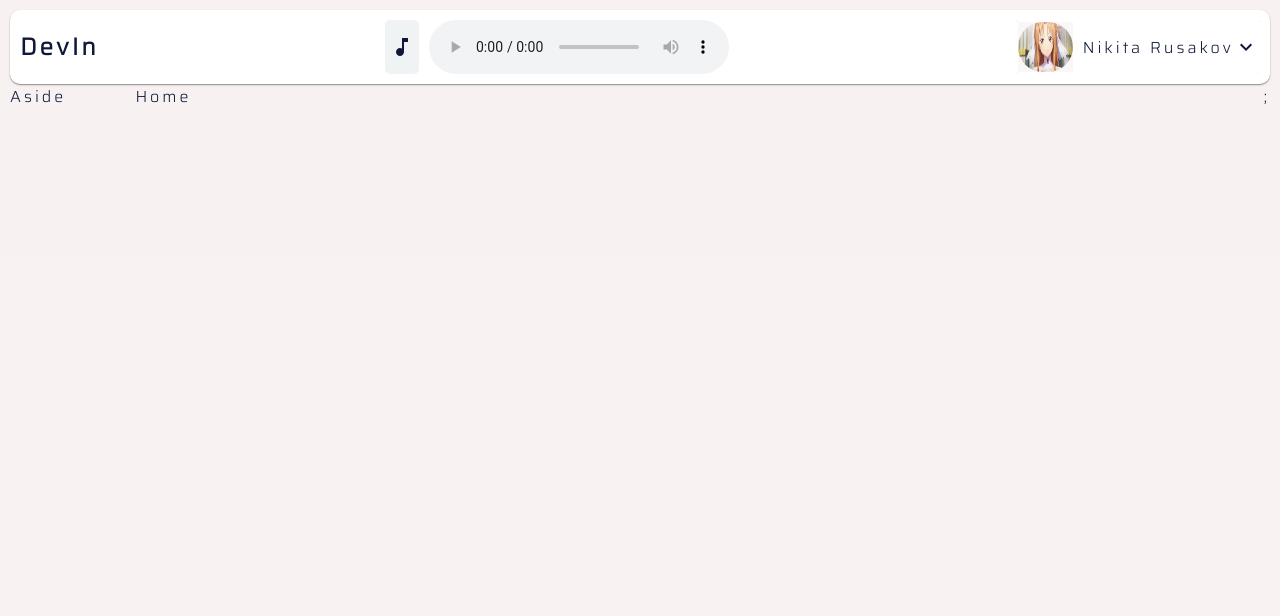
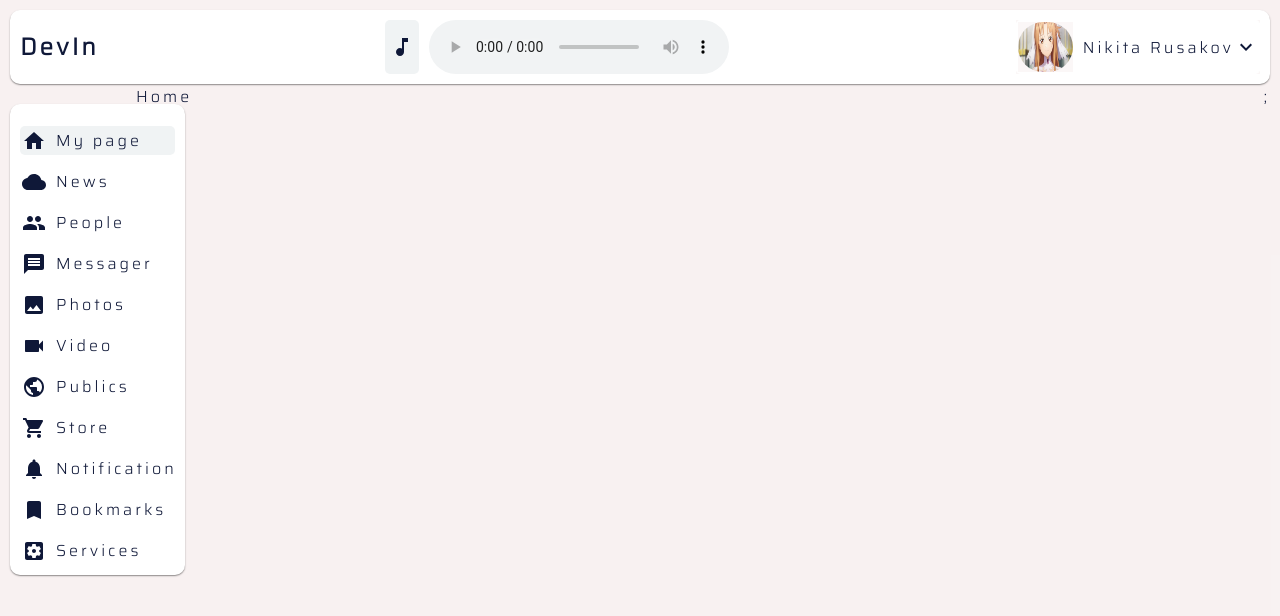
Before and after one commit to NikitaDeveloperWeb/DevIn-frontend, a React (Create React App) app: page /home in a window 1280 px wide. Shown: the top 616 px of the page. Built offline with nearby package versions, Linux system fonts and the light colour scheme.

Commit message:
creating navifation aside

```diff
--- /dev/null
+++ b/src/components/NavigationAside/components/AsideLink.tsx
@@ -0,0 +1,26 @@
+import React from 'react';
+import { Link } from 'react-router-dom';
+
+interface AsideLinkProps {
+  icon?: JSX.Element;
+  value?: string;
+  path: string;
+  active?: number;
+}
+
+function AsideLink({ icon, value, path, active }: AsideLinkProps) {
+  const [activeItem, setActiveItem] = React.useState(0);
+
+  return (
+    <div className={activeItem === active ? 'aside__link_active' : 'aside__link'}>
+      <div className="aside__link__a">
+        <Link to={path}>
+          <div className="icon">{icon}</div>
+          <p>{value}</p>
+        </Link>
+      </div>
+    </div>
+  );
+}
+
+export default AsideLink;
--- a/src/components/NavigationAside/index.tsx
+++ b/src/components/NavigationAside/index.tsx
@@ -1,7 +1,42 @@
 import React from 'react';
-
+import AsideLink from './components/AsideLink';
+import HomeIcon from '@material-ui/icons/Home';
+import GroupIcon from '@material-ui/icons/Group';
+import MessageIcon from '@material-ui/icons/Message';
+import VideocamIcon from '@material-ui/icons/Videocam';
+import LocalGroceryStoreIcon from '@material-ui/icons/LocalGroceryStore';
+import PublicIcon from '@material-ui/icons/Public';
+import PhotoIcon from '@material-ui/icons/Photo';
+import CloudIcon from '@material-ui/icons/Cloud';
+import NotificationsIcon from '@material-ui/icons/Notifications';
+import BookmarkIcon from '@material-ui/icons/Bookmark';
+import SettingsApplicationsIcon from '@material-ui/icons/SettingsApplications';
 function NavigationAside() {
-  return <div>Aside</div>;
+  return (
+    <div className="navigationAside">
+      <AsideLink path="/home" value="My page" icon={<HomeIcon />} active={0} />
+      <AsideLink path="/news" value="News" icon={<CloudIcon />} active={1} />
+      <AsideLink path="/follows" value="People" icon={<GroupIcon />} active={2} />
+      <AsideLink path="/messager" value="Messager" icon={<MessageIcon />} active={3} />
+      <AsideLink path="/photos" value="Photos" icon={<PhotoIcon />} active={4} />
+      <AsideLink path="/video" value="Video" icon={<VideocamIcon />} active={5} />
+      <AsideLink path="/publics" value="Publics" icon={<PublicIcon />} active={6} />
+      <AsideLink path="/store" value="Store" icon={<LocalGroceryStoreIcon />} active={7} />
+      <AsideLink
+        path="/notification"
+        value="Notification"
+        icon={<NotificationsIcon />}
+        active={8}
+      />
+      <AsideLink path="/bookmarks" value="Bookmarks" icon={<BookmarkIcon />} active={9} />
+      <AsideLink
+        path="/servises"
+        value="Services"
+        icon={<SettingsApplicationsIcon />}
+        active={10}
+      />
+    </div>
+  );
 }
 
 export default NavigationAside;
--- a/src/scss/app.scss
+++ b/src/scss/app.scss
@@ -4,7 +4,7 @@
 @import './components/button', './components/button', './components/modal', './components/field',
   './components/form', './components/stepper', './components/select', './components/navigation',
   './components/navigationAside', './components/logo', './components/musicPlayer',
-  './components/userPreview', './components/card', './components/confirm';
+  './components/userPreview', './components/card', './components/confirm', './components/asideLink';
 //pages
 @import './pages/beginPage', './pages/mainPage';
 .app {
--- /dev/null
+++ b/src/scss/components/_asideLink.scss
@@ -0,0 +1,79 @@
+@import '../base/theme';
+.aside__link {
+  display: flex;
+  width: 100%;
+  margin-top: 12px;
+  position: relative;
+  align-items: center;
+  background: inherit;
+  padding: 2px;
+  border-radius: 5px;
+  &__a {
+    background: inherit;
+    display: flex;
+    height: 100%;
+    width: 100%;
+    flex-direction: row;
+    align-items: center;
+    a {
+      width: 100%;
+      display: flex;
+      flex-direction: row;
+      background: inherit;
+      .icon {
+        display: flex;
+        align-items: center;
+        background-color: inherit;
+        position: relative;
+        svg {
+          background: inherit;
+        }
+      }
+      p {
+        background: inherit;
+        position: relative;
+        margin-left: 10px;
+      }
+    }
+  }
+}
+.aside__link_active {
+  display: flex;
+  width: 100%;
+  margin-top: 12px;
+  position: relative;
+  align-items: center;
+  background: var(--color--music);
+  padding: 2px;
+  border-radius: 5px;
+  &__a {
+    background: inherit;
+    display: flex;
+    height: 100%;
+    width: 100%;
+    flex-direction: row;
+    align-items: center;
+    a {
+      width: 100%;
+      display: flex;
+      flex-direction: row;
+      background: inherit;
+      .icon {
+        display: flex;
+        align-items: center;
+        background-color: inherit;
+        position: relative;
+        svg {
+          background: inherit;
+          fill: var(--color-border-field-focus);
+        }
+      }
+      p {
+        background: inherit;
+        position: relative;
+        margin-left: 10px;
+        color: var(--color-border-field-focus);
+      }
+    }
+  }
+}
--- a/src/scss/components/_navigationAside.scss
+++ b/src/scss/components/_navigationAside.scss
@@ -0,0 +1,14 @@
+@import '../base/theme';
+.navigationAside {
+  min-width: 175px;
+  max-width: 180px;
+  height: 0 auto;
+  margin-top: 20px;
+  background-color: var(--color-container-bg);
+  border-radius: 10px;
+  display: flex;
+  flex-direction: column;
+  box-shadow: 0 1px 2px var(--color-shadow), 0 1px 1px var(--color-shadow-second);
+  position: relative;
+  padding: 10px;
+}
--- a/src/scss/components/_userPreview.scss
+++ b/src/scss/components/_userPreview.scss
@@ -79,7 +79,9 @@
         transition: 1s;
       }
       &:nth-child(3) {
-        color: var(--color-button-primary-hover);
+        a {
+          color: var(--color-button-primary-hover);
+        }
       }
     }
   }
```
Also changed, not shown: 1 other file (tests, documents, lock files or other folders).
